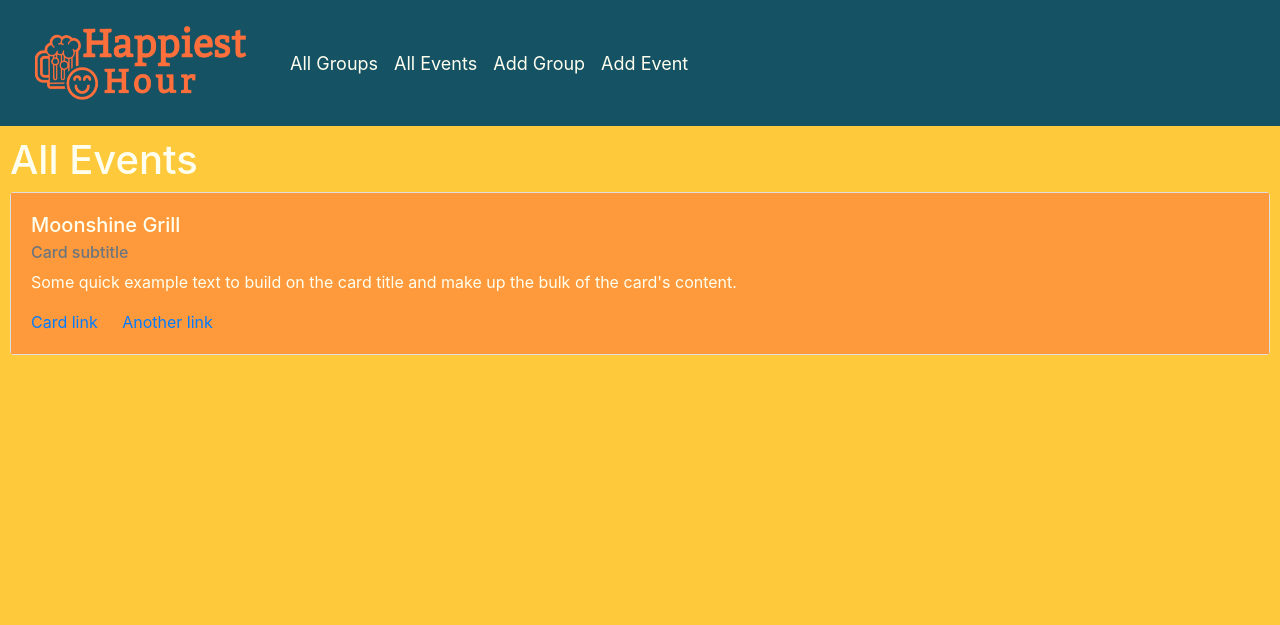
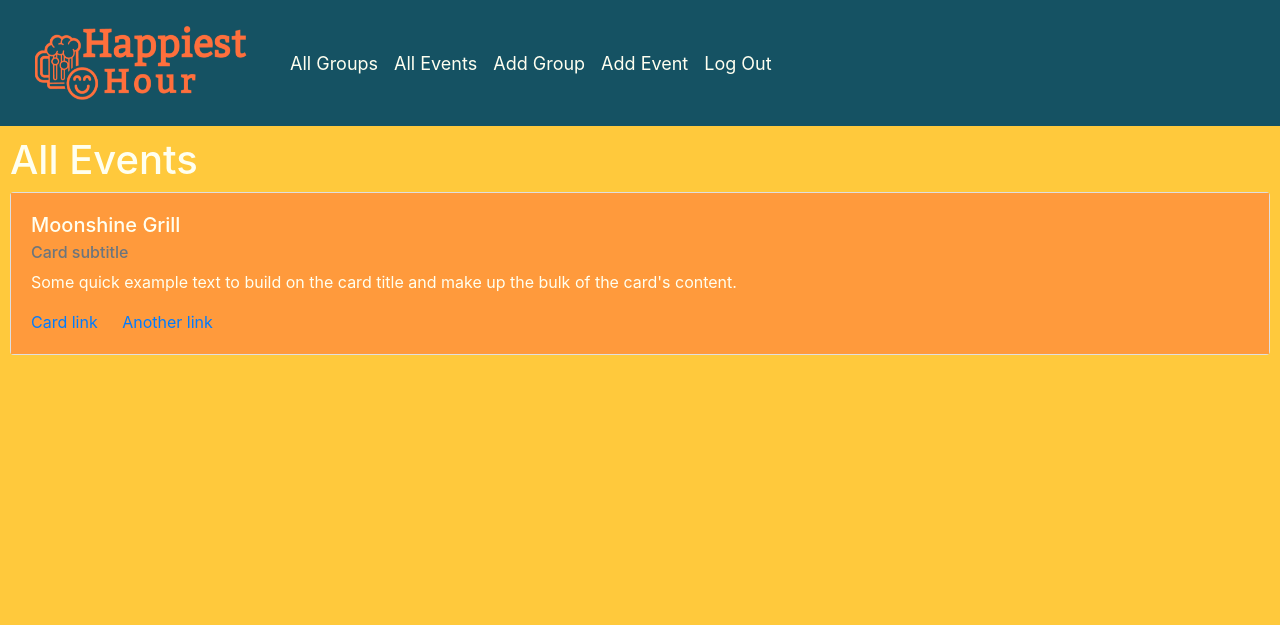
Before and after one commit to 600rrchris/happiest-hour, a Django app: page /events/index in a window 1280 px wide. Shown: the top 625 px of the page. Run offline with Django 3.2, Linux system fonts and the light colour scheme; a user stored in the database is signed in; parts of the project's set-up code (start-up, migrations or seed data) failed here and were passed over; some libraries are stand-ins or nearby versions.

Commit message:
update base.html

```diff
--- a/main_app/templates/base.html
+++ b/main_app/templates/base.html
@@ -32,6 +32,11 @@
       <li class="nav-item">
       <a style="color:#FFFFF0;" class="nav-link" href="{% url 'events_new' %}">Add Event</a>
       </li>
+      <li class="nav-item">
+        <a style="color:#FFFFF0;" class="nav-link" href="{% url 'logout' %}">Log Out</a>
+      </li>
+      </ul>
+
       {% else %}
   <ul class="navbar-nav ml-auto">
   <li class="nav-item">
```
